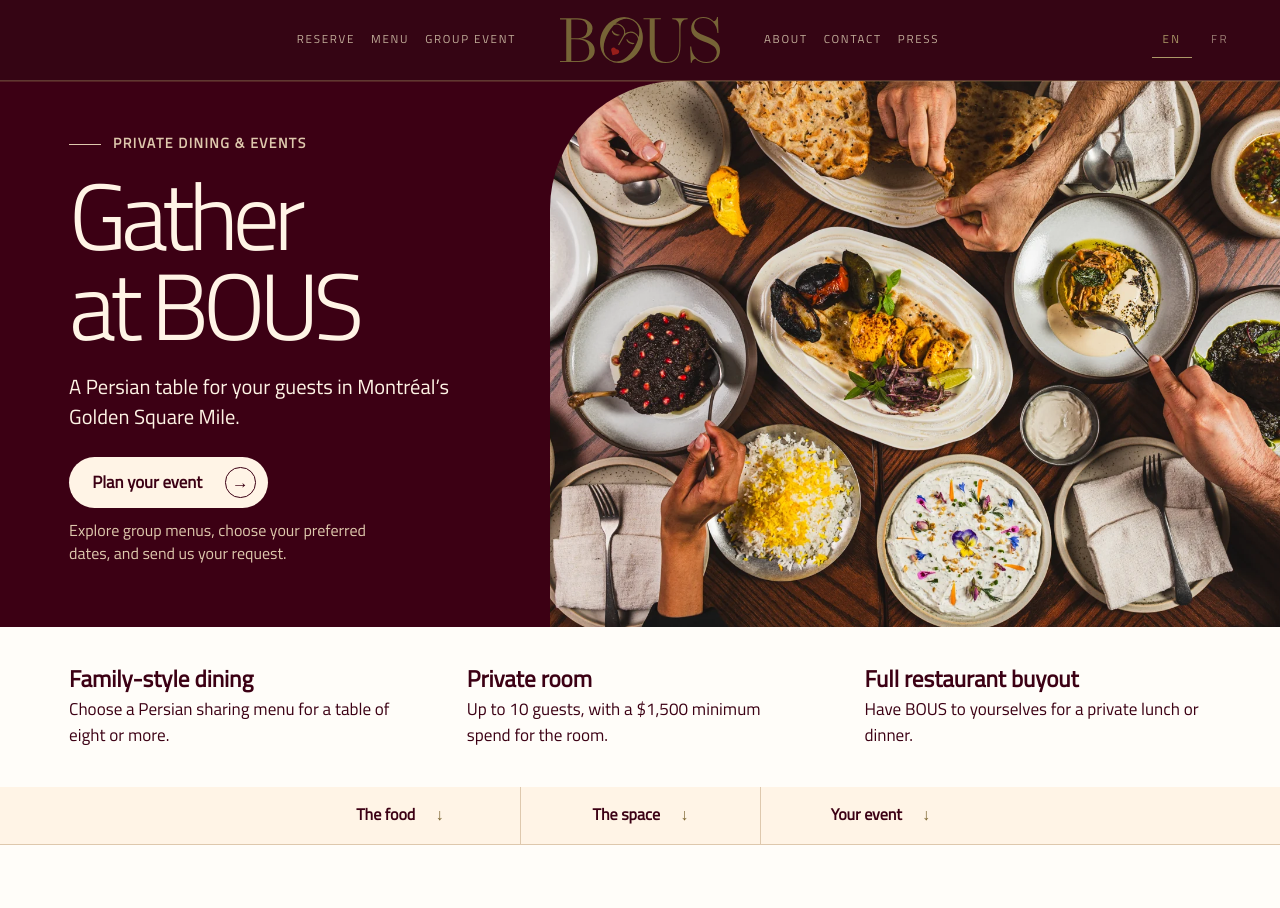
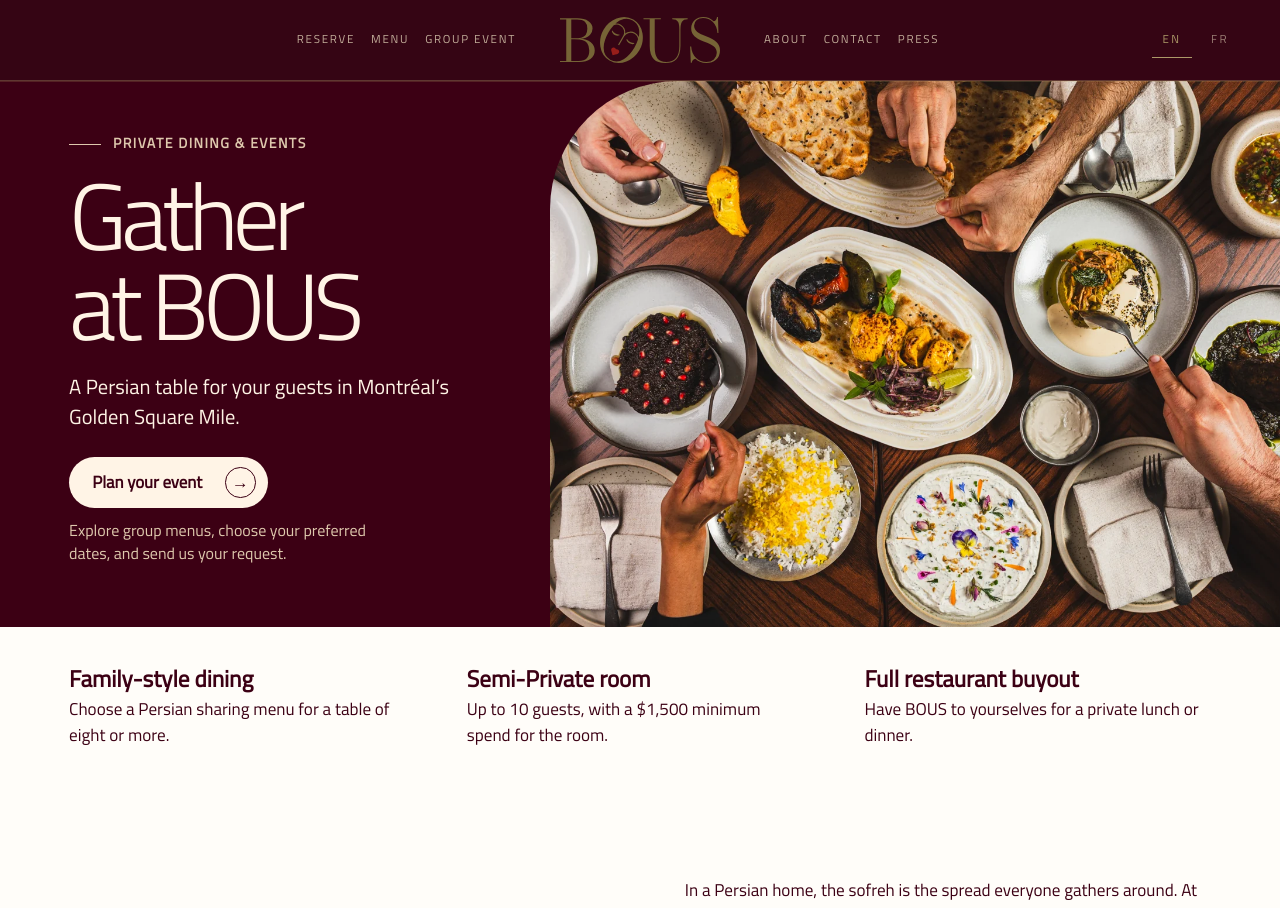
Before and after one commit to BOUS-Persian-Cuisine/website, a Next.js app: page /group-event in a window 1280 px wide. Shown: the top 908 px of the page. Built offline with nearby package versions, Linux system fonts and the light colour scheme.

Commit message:
Rename the semi-private room and remove group event shortcuts

```diff
--- a/src/components/GroupEventLanding.tsx
+++ b/src/components/GroupEventLanding.tsx
@@ -59,7 +59,7 @@ export function GroupEventLanding({ onPlan }: { onPlan: () => void }) {
             <dd>{t("Choose a Persian sharing menu for a table of eight or more.", "Dès huit convives, choisissez un menu persan à partager à table.")}</dd>
           </div>
           <div>
-            <dt>{t("Private room", "Salon privé")}</dt>
+            <dt>{t("Semi-Private room", "Salon semi-privé")}</dt>
             <dd>{t("Up to 10 guests, with a $1,500 minimum spend for the room.", "Jusqu’à 10 convives, avec un minimum de consommation de 1 500 $ pour le salon.")}</dd>
           </div>
           <div>
@@ -68,21 +68,6 @@ export function GroupEventLanding({ onPlan }: { onPlan: () => void }) {
           </div>
         </dl>
       </section>
-
-      <nav
-        className={css.contents}
-        aria-label={t("On this page", "Sur cette page")}
-      >
-        <a href="#menus">
-          {t("The food", "La cuisine")} <span aria-hidden="true">↓</span>
-        </a>
-        <a href="#setting">
-          {t("The space", "Les lieux")} <span aria-hidden="true">↓</span>
-        </a>
-        <a href="#occasions">
-          {t("Your event", "Votre événement")} <span aria-hidden="true">↓</span>
-        </a>
-      </nav>
 
       <section
         id="menus"
@@ -298,7 +283,7 @@ export function GroupEventLanding({ onPlan }: { onPlan: () => void }) {
               </dd>
             </div>
             <div>
-              <dt>{t("In the private room", "En salon privé")}</dt>
+              <dt>{t("In the semi-private room", "En salon semi-privé")}</dt>
               <dd>
                 {t(
                   "An intimate setting for up to 10 guests, with a $1,500 minimum spend for the room.",
--- a/src/components/GroupInquiry.tsx
+++ b/src/components/GroupInquiry.tsx
@@ -21,6 +21,7 @@ import {
   money,
   occasions,
   spaces,
+  semiPrivateRoom,
   styles,
   type Option,
   type Style,
@@ -287,7 +288,7 @@ export function GroupInquiry({
   };
   const shortGroup =
     style === "sharing" && data.guests !== "" && Number(data.guests) < 8;
-  const overRoomCapacity = space === "Private room" && Number(data.guests) > 10;
+  const overRoomCapacity = space === semiPrivateRoom.en && Number(data.guests) > 10;
   const dateFormatter = new Intl.DateTimeFormat(
     language === "fr" ? "fr-CA" : "en-CA",
     {
@@ -362,7 +363,8 @@ export function GroupInquiry({
           meal: data.meal,
           guests: Number(data.guests),
           children: Number(data.children),
-          space,
+          // The booking API uses the original room identifier for capacity checks.
+          space: space === semiPrivateRoom.en ? "Private room" : space,
           service: style,
           menu: currentMenu?.name ?? "Undecided",
           addons: validItems.map((x) => {
@@ -604,7 +606,7 @@ export function GroupInquiry({
                 true,
                 {
                   min: style === "sharing" ? 8 : 1,
-                  max: space === "Private room" ? 10 : 1000,
+                  max: space === semiPrivateRoom.en ? 10 : 1000,
                   "aria-invalid": shortGroup || overRoomCapacity || undefined,
                   "aria-describedby": shortGroup
                     ? "guest-count-hint group-size-hint"
@@ -632,8 +634,8 @@ export function GroupInquiry({
           {overRoomCapacity && (
             <p className={css.error} id="room-capacity-hint">
               {t(
-                "The private room seats up to 10 guests. ",
-                "Le salon privé accueille jusqu’à 10 convives. ",
+                "The semi-private room seats up to 10 guests. ",
+                "Le salon semi-privé accueille jusqu’à 10 convives. ",
               )}
               <button
                 type="button"
@@ -663,11 +665,11 @@ export function GroupInquiry({
               )}
             </summary>
             {options("space", t("Space preference", "Espace souhaité"), spaces)}
-            {space === "Private room" && (
+            {space === semiPrivateRoom.en && (
               <p className={css.fine}>
                 {t(
-                  "The private room seats up to 10 guests and has a $1,500 minimum spend for the room.",
-                  "Le salon privé accueille un maximum de 10 convives. Un minimum de consommation de 1 500 $ s’applique à la salle.",
+                  "The semi-private room seats up to 10 guests and has a $1,500 minimum spend for the room.",
+                  "Le salon semi-privé accueille un maximum de 10 convives. Un minimum de consommation de 1 500 $ s’applique à la salle.",
                 )}
               </p>
             )}
--- a/src/constants/groupEvent.ts
+++ b/src/constants/groupEvent.ts
@@ -20,10 +20,11 @@ export const fullBuyout = option(
   "Full restaurant buyout",
   "Privatisation du restaurant",
 );
+export const semiPrivateRoom = option("Semi-Private room", "Salon semi-privé");
 export const spaces = [
   option("No preference", "Sans préférence"),
   option("Dining room", "Salle à manger"),
-  option("Private room", "Salon privé"),
+  semiPrivateRoom,
   fullBuyout,
 ];
 export const bills = [
--- a/src/constants/sitePages.json
+++ b/src/constants/sitePages.json
@@ -12,8 +12,8 @@
     "fr": {"path": "/fr/menu-du-midi/", "title": "Table d’hôte du midi au centre-ville de Montréal | BOUS", "description": "Du lundi au vendredi, retrouvez notre table d’hôte persane rue Sherbrooke Ouest. Choisissez une entrée et un plat pour votre dîner au Mille carré doré."}
   },
   {
-    "en": {"path": "/group-event/", "title": "Private Dining & Group Events in Montréal | BOUS", "description": "Plan a Persian meal for eight or more, book a private room for up to ten, or reserve the whole restaurant in Montréal’s Golden Square Mile."},
-    "fr": {"path": "/fr/evenements-de-groupe/", "title": "Salon privé et repas de groupe à Montréal | BOUS", "description": "Réunissez huit convives ou plus autour d’un menu persan, réservez le salon privé pour dix personnes au maximum ou privatisez le restaurant à Montréal."}
+    "en": {"path": "/group-event/", "title": "Private Dining & Group Events in Montréal | BOUS", "description": "Plan a Persian meal for eight or more, book a semi-private room for up to ten, or reserve the whole restaurant in Montréal’s Golden Square Mile."},
+    "fr": {"path": "/fr/evenements-de-groupe/", "title": "Salon semi-privé et repas de groupe à Montréal | BOUS", "description": "Réunissez huit convives ou plus autour d’un menu persan, réservez le salon semi-privé pour dix personnes au maximum ou privatisez le restaurant à Montréal."}
   },
   {
     "en": {"path": "/group-menu/", "title": "Persian Sharing Menus for Groups in Montréal | BOUS", "description": "Compare Sofreh, Mehmani and Bazm, our three Persian sharing menus for groups of eight or more. See the dishes, prices and optional drink pairings."},
--- a/src/styles/group-event-landing.module.css
+++ b/src/styles/group-event-landing.module.css
@@ -134,35 +134,6 @@
 .heroButton:hover,
 .plan:hover {
   box-shadow: 0 0 0 2px #b09861;
-}
-.contents {
-  display: flex;
-  justify-content: center;
-  background: var(--cream);
-  border-bottom: 1px solid var(--line);
-}
-.contents a {
-  display: flex;
-  flex: 0 1 15rem;
-  align-items: center;
-  justify-content: center;
-  gap: clamp(0.35rem, 1.6vw, 1.3rem);
-  padding: 1rem 0.3rem;
-  font-size: 1rem;
-  font-weight: 600;
-  text-decoration: none;
-}
-.contents a + a {
-  border-left: 1px solid var(--line);
-}
-.contents span {
-  color: #7a632e;
-}
-.contents a:hover {
-  background: var(--paper);
-}
-.contents a:focus-visible {
-  outline-offset: -4px;
 }
 .story,
 .settingInner,
@@ -321,9 +292,6 @@
   .heroButton {
     margin-top: 1.1rem;
   }
-  .contents a {
-    font-size: 0.92rem;
-  }
   .chapterHeader {
     grid-template-columns: 1fr;
     row-gap: 1.2rem;
```
